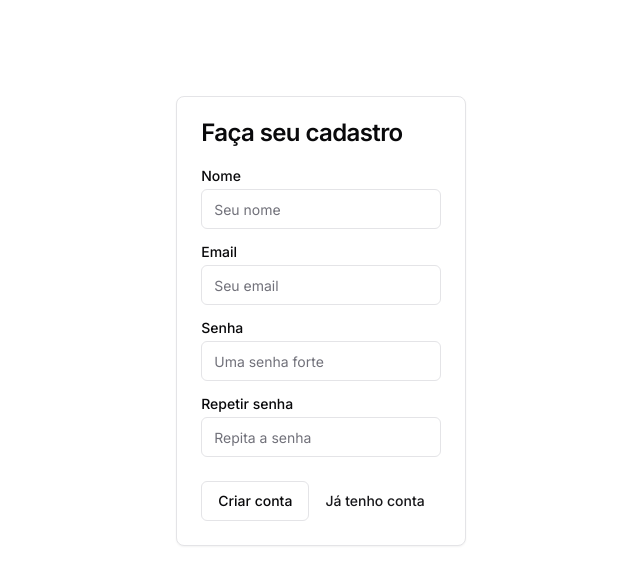
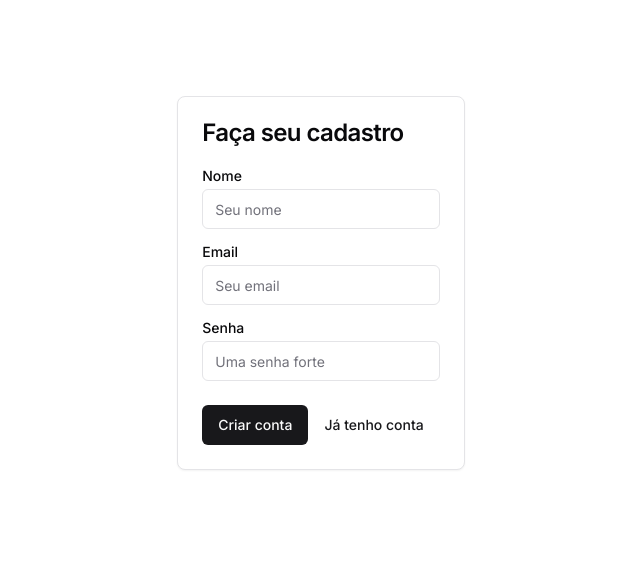
Before and after one commit to brunavarela/TalkToMe, a Next.js app in the folder talk-to-me-project/: page /pages/sign-up in a window 1280 px wide. Shown: the top 584 px of the page, without its empty margins (319-959 px from the left). Built offline with nearby package versions, Linux system fonts and the light colour scheme.

Commit message:
chore: add auth-actions and createAccount funcion

```diff
--- a/talk-to-me-project/package.json
+++ b/talk-to-me-project/package.json
@@ -14,6 +14,7 @@
     "@radix-ui/react-label": "^2.0.2",
     "@radix-ui/react-slot": "^1.0.2",
     "axios": "^1.6.2",
+    "bcrypt": "^5.1.1",
     "class-variance-authority": "^0.7.0",
     "clsx": "^2.0.0",
     "lucide-react": "^0.294.0",
@@ -28,6 +29,7 @@
     "yup": "^1.3.2"
   },
   "devDependencies": {
+    "@types/bcrypt": "^5.0.2",
     "@types/node": "^20",
     "@types/react": "^18",
     "@types/react-dom": "^18",
--- a/talk-to-me-project/src/app/layout.tsx
+++ b/talk-to-me-project/src/app/layout.tsx
@@ -5,8 +5,8 @@ import "./globals.css";
 const inter = Inter({ subsets: ["latin"] });
 
 export const metadata: Metadata = {
-  title: "Create Next App",
-  description: "Generated by create next app",
+  title: "TalkToMe App",
+  description: "Your new chat app",
 };
 
 export default function RootLayout({
--- /dev/null
+++ b/talk-to-me-project/src/modules/auth/actions/auth-actions.ts
@@ -0,0 +1,31 @@
+import { PrismaClient } from "@prisma/client";
+import * as bcrypt from "bcrypt";
+import { redirect } from "next/navigation";
+
+const prisma = new PrismaClient();
+
+async function createAccount(formData: FormData) {
+  "use server";
+
+  const name = formData.get("name") as string;
+  const email = formData.get("email") as string;
+  const password = formData.get("password") as string;
+
+  const hashPassword = await bcrypt.hash(password, 10);
+
+  await prisma.user.create({
+    data: {
+      name,
+      email,
+      password: hashPassword,
+    },
+  });
+
+  redirect("/pages/sign-in");
+}
+
+const AuthActions = {
+  createAccount,
+};
+
+export default AuthActions;
--- a/talk-to-me-project/src/modules/auth/components/signup-form.tsx
+++ b/talk-to-me-project/src/modules/auth/components/signup-form.tsx
@@ -9,6 +9,7 @@ import { Input } from "@/components/ui/input";
 import { Label } from "@/components/ui/label";
 import { Button, buttonVariants } from "@/components/ui/button";
 import Link from "next/link";
+import AuthActions from "../actions/auth-actions";
 
 export default function SignUpForm() {
   return (
@@ -16,34 +17,31 @@ export default function SignUpForm() {
       <CardHeader>
         <CardTitle>Faça seu cadastro</CardTitle>
       </CardHeader>
+      <form action={AuthActions.createAccount}>
         <CardContent>
-        <form>
           <div className="grid w-full items-center gap-4">
             <div className="flex flex-col space-y-1.5">
               <Label htmlFor="name">Nome</Label>
-              <Input id="name" placeholder="Seu nome" required />
+              <Input id="name" name="name" placeholder="Seu nome" required />
             </div>
             <div className="flex flex-col space-y-1.5">
-              <Label htmlFor="name">Email</Label>
-              <Input id="email" placeholder="Seu email" required />
+              <Label htmlFor="email">Email</Label>
+              <Input id="email" name="email" placeholder="Seu email" required />
             </div>
             <div className="flex flex-col space-y-1.5">
-              <Label htmlFor="name">Senha</Label>
-              <Input id="password" placeholder="Uma senha forte" required />
-            </div>
-            <div className="flex flex-col space-y-1.5">
-              <Label htmlFor="name">Repetir senha</Label>
+              <Label htmlFor="password">Senha</Label>
               <Input
-                id="password-repeat"
-                placeholder="Repita a senha"
+                type="password"
+                id="password"
+                name="password"
+                placeholder="Uma senha forte"
                 required
               />
             </div>
           </div>
-        </form>
         </CardContent>
         <CardFooter className="flex justify-between">
-        <Button variant="outline">Criar conta</Button>
+          <Button type="submit">Criar conta</Button>
           <Link
             href="/pages/sign-in"
             className={buttonVariants({ variant: "link" })}
@@ -51,6 +49,7 @@ export default function SignUpForm() {
             Já tenho conta
           </Link>
         </CardFooter>
+      </form>
     </Card>
   );
 }
```
Also changed, not shown: 1 other file (tests, documents, lock files or other folders). Lines whose indentation alone changed are shown as unchanged.
